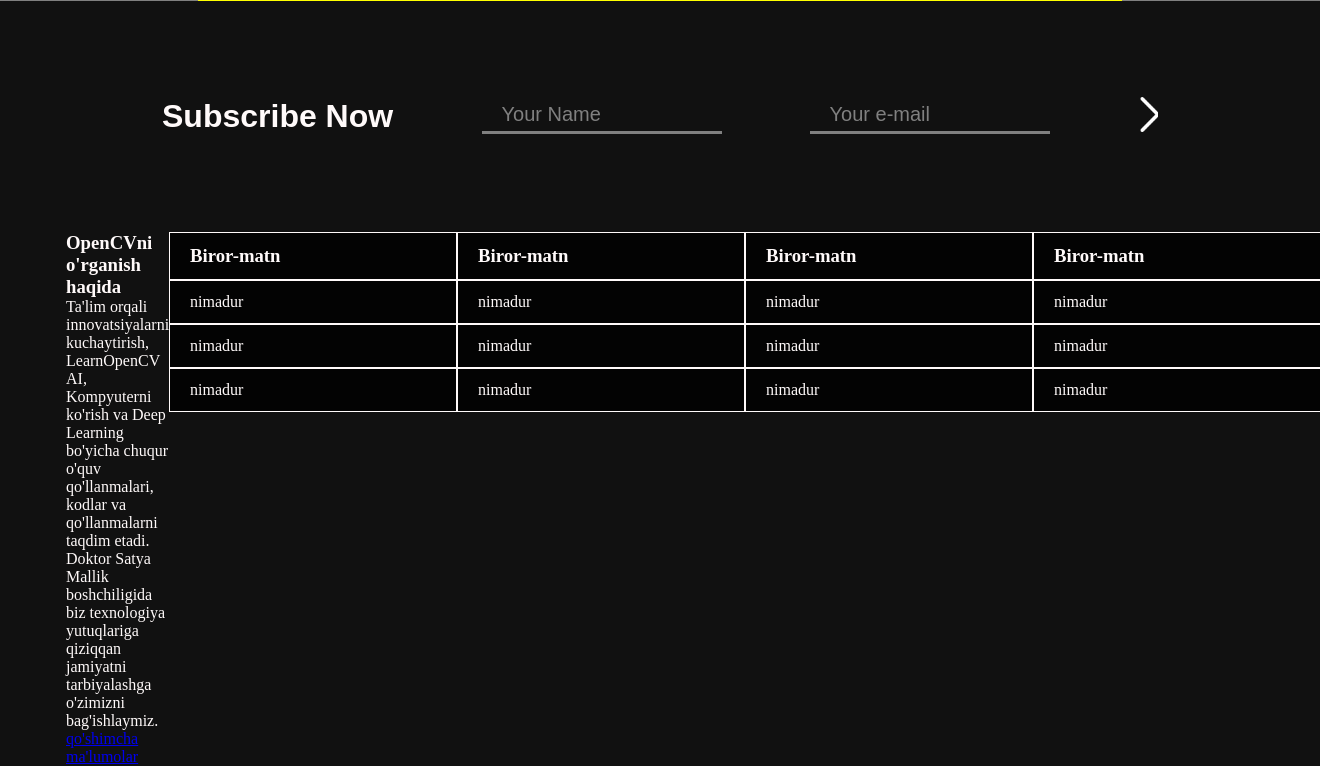
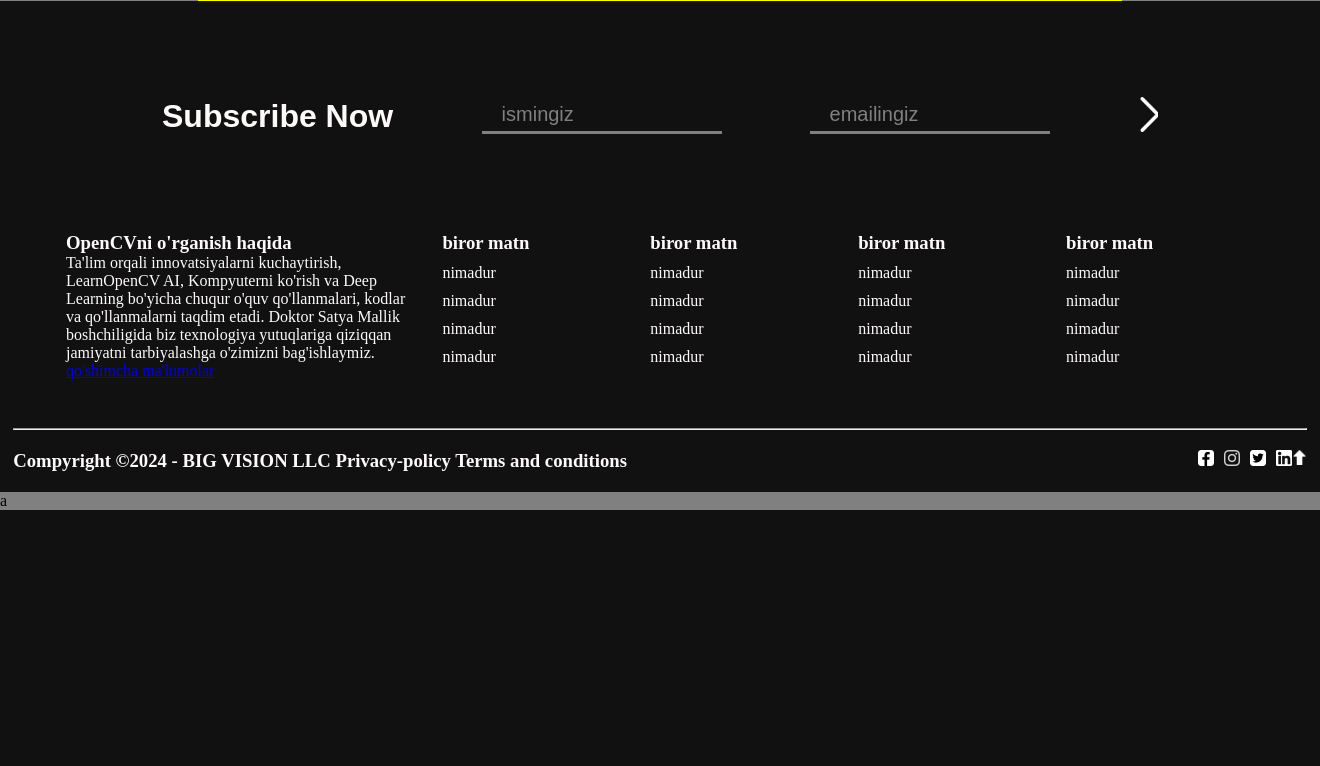
Before and after one commit to AbrorBoqiyev/AICompany, a Django app: page / in a window 1320 px wide. Shown: the part 535-1301 px from the top of the page. After the commit the page ends 1045 px from the top, so only its background shows below. Run offline with Django 5.2, Linux system fonts and the light colour scheme.

Commit message:
footer icons

```diff
--- a/static/styles/footer.css
+++ b/static/styles/footer.css
@@ -41,8 +41,45 @@ input::placeholder{
 }
 
 .foot-nav {
+    display: grid;
+    grid-template-columns: 30% 1fr 1fr 1fr 1fr;
+    gap: 20px;
+    margin-bottom: 3rem;
+    color: snow;
+}
+
+.foot-nav-items{
+    display: flex;
+    flex-direction: column;
+    gap: 10px;
+}
+
+.foot-nav-items a{
+    text-decoration: none;
+    color: snow;
+}
+
+.foot-nav-items a:hover{
+    color: blue;
+}
+
+.underfooter {
+    width: 98%;
+    margin: auto;
+    color: snow;
+}
+
+.underCover{
     display: flex;
     justify-content: space-between;
+    padding: 20px 0;
+}
 
-    color: snow;
+.social-sites{
+    display: flex;
+    flex-direction: row;
 }
+
+.icon{
+    margin-left: 10px;
+}
--- a/templates/footer.html
+++ b/templates/footer.html
@@ -8,10 +8,10 @@
             <h1 class="s-cribe">Subscribe Now</h1>
             <div class="user-info">
                 <span>
-                    <input type="text" placeholder="Your Name">
+                    <input type="text" placeholder="ismingiz">
                 </span>
                 <span>
-                    <input type="text" placeholder="Your e-mail">
+                    <input type="text" placeholder="emailingiz">
                 </span>
             </div>
             <div>
@@ -30,31 +30,57 @@
                 </p>
                 <a href="#">qo'shimcha ma'lumolar</a>
             </div>
-            <div>
-                <li><h3>Biror-matn</h3></li>
-                <li>nimadur</li>
-                <li>nimadur</li>
-                <li>nimadur</li>
+            <div class="foot-nav-items">
+                <h3>biror matn</h3>
+                <a href="#">nimadur</a>
+                <a href="#">nimadur</a>
+                <a href="#">nimadur</a>
+                <a href="#">nimadur</a>
             </div>
-            <div>
-                <li><h3>Biror-matn</h3></li>
-                <li>nimadur</li>
-                <li>nimadur</li>
-                <li>nimadur</li>
+            <div class="foot-nav-items">
+                <h3>biror matn</h3>
+                <a href="#">nimadur</a>
+                <a href="#">nimadur</a>
+                <a href="#">nimadur</a>
+                <a href="#">nimadur</a>
             </div>
-            <div>
-                <li><h3>Biror-matn</h3></li>
-                <li>nimadur</li>
-                <li>nimadur</li>
-                <li>nimadur</li>
+            <div class="foot-nav-items">
+                <h3>biror matn</h3>
+                <a href="#">nimadur</a>
+                <a href="#">nimadur</a>
+                <a href="#">nimadur</a>
+                <a href="#">nimadur</a>
             </div>
-            <div>
-                <li><h3>Biror-matn</h3></li>
-                <li>nimadur</li>
-                <li>nimadur</li>
-                <li>nimadur</li>
+            <div class="foot-nav-items">
+                <h3>biror matn</h3>
+                <a href="#">nimadur</a>
+                <a href="#">nimadur</a>
+                <a href="#">nimadur</a>
+                <a href="#">nimadur</a>
             </div>
         </div>
 
+
+
     </div>
-</footer>
+    <div class="underfooter">
+        <hr>
+        <div class="underCover">
+
+            <div class="text">
+                <h3>
+                    Compyright &copy;2024 - <b>BIG VISION LLC</b> Privacy-policy Terms and conditions
+                </h3>
+            </div>
+            <div class="social-sites">
+                <a class="icon" href="#"><img src="{% static 'icons/facebook.png' %}" width="16" alt="rasm"></a>
+                <a class="icon" href="#"><img src="{% static 'icons/instagram.png' %}" width="16" alt="rasm"></a>
+                <a class="icon" href="#"><img src="{% static 'icons/twitter.png' %}" width="16" alt="rasm"></a>
+                <a class="icon" href="#"><img src="{% static 'icons/linkedin.png' %}" width="16" alt="rasm"></a>
+                <div class="divUp">
+                    <a class="goUp" href="#"><img src="{% static 'icons/Up-arrow.png' %}" width="15" alt="rasm"></a>
+                </div>
+            </div>
+        </div>
+    </div>
+</footer>a
```
Also changed, not shown: static/icons/Up-arrow.png (added), static/icons/facebook.png (added), static/icons/instagram.png (added), static/icons/linkedin.png (added), static/icons/twitter.png (added).
